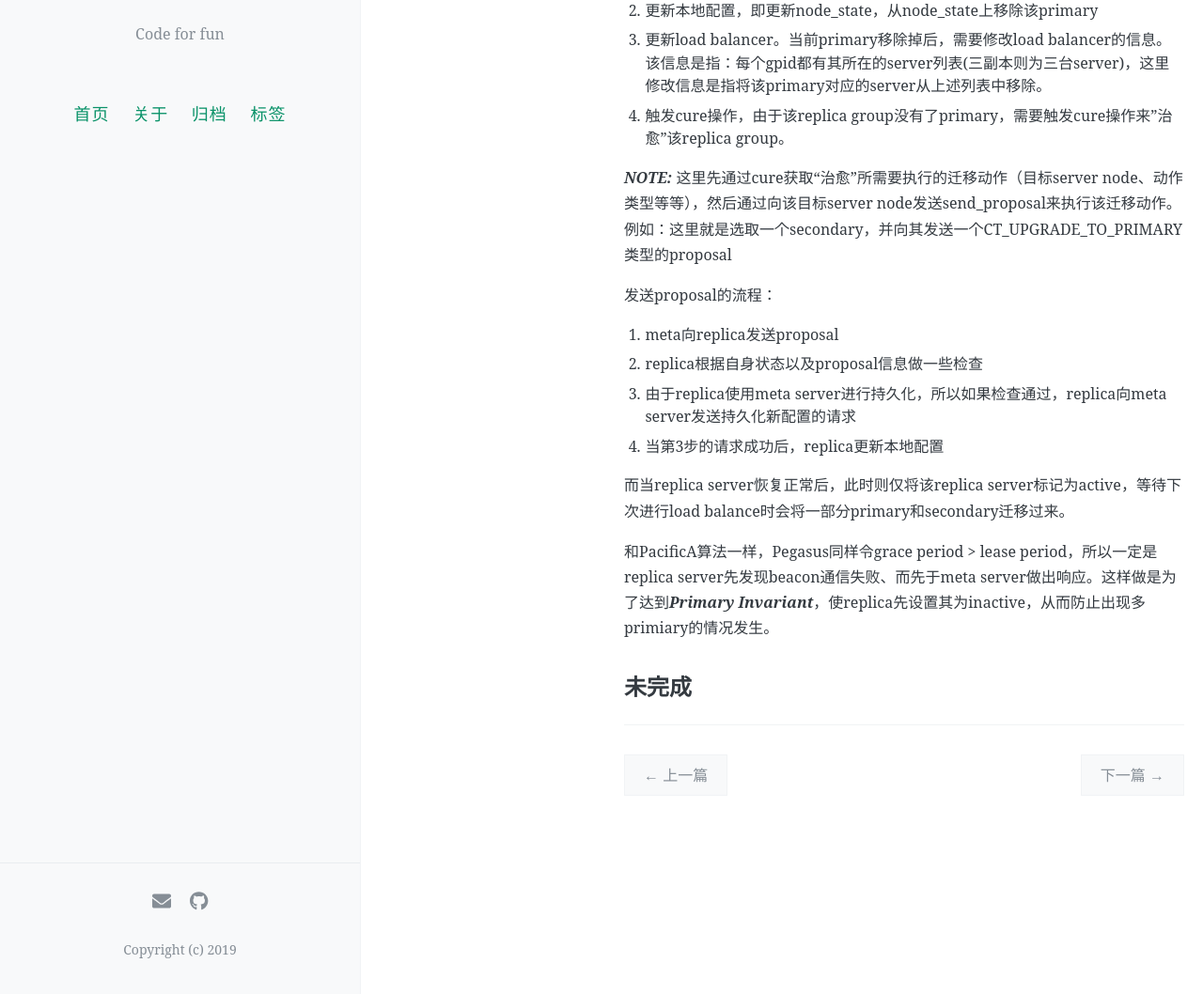
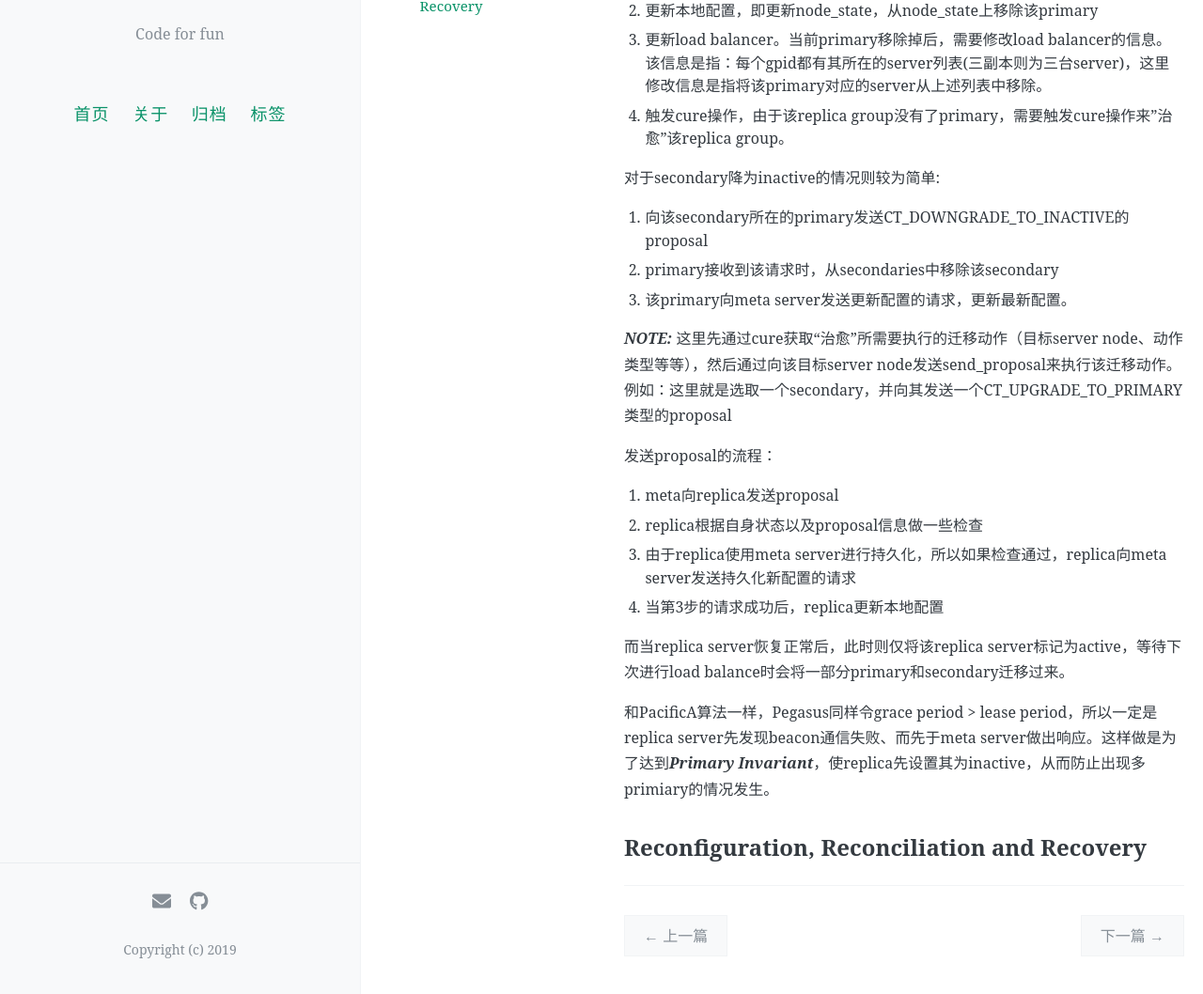
Before and after one commit to levy5307/blog, a Jekyll site: the page built from _posts/2020-04-13-PacificA-In-Pegasus.md, in a window 1280 px wide and 1400 px high, scrolled down 2299 px. Shown: the part 342-1400 px from the top of the window at 94% size. Built offline with Jekyll 4.4.1, drawn with Linux system fonts in a browser that asks for light colours; comment, search, counter and statistics services are not loaded; some of the changed text lies outside the part shown.

Commit message:
update PacificA In Pegasus

```diff
--- a/_posts/2020-04-13-PacificA-In-Pegasus.md
+++ b/_posts/2020-04-13-PacificA-In-Pegasus.md
@@ -59,6 +59,11 @@ PacificA中，错误探测是通过primary定期向secondary发送beacon来实
 3. 更新load balancer。当前primary移除掉后，需要修改load balancer的信息。该信息是指：每个gpid都有其所在的server列表(三副本则为三台server)，这里修改信息是指将该primary对应的server从上述列表中移除。
 4. 触发cure操作，由于该replica group没有了primary，需要触发cure操作来"治愈"该replica group。
 
+对于secondary降为inactive的情况则较为简单:
+1. 向该secondary所在的primary发送CT_DOWNGRADE_TO_INACTIVE的proposal
+2. primary接收到该请求时，从secondaries中移除该secondary
+3. 该primary向meta server发送更新配置的请求，更新最新配置。
+
 ***NOTE:*** 这里先通过cure获取“治愈”所需要执行的迁移动作（目标server node、动作类型等等），然后通过向该目标server node发送send_proposal来执行该迁移动作。例如：这里就是选取一个secondary，并向其发送一个CT_UPGRADE_TO_PRIMARY类型的proposal
 
 发送proposal的流程：
@@ -71,4 +76,4 @@ PacificA中，错误探测是通过primary定期向secondary发送beacon来实
 
 和PacificA算法一样，Pegasus同样令grace period > lease period，所以一定是replica server先发现beacon通信失败、而先于meta server做出响应。这样做是为了达到***Primary Invariant***，使replica先设置其为inactive，从而防止出现多primiary的情况发生。
 
-## 未完成
+## Reconfiguration, Reconciliation and Recovery
```
